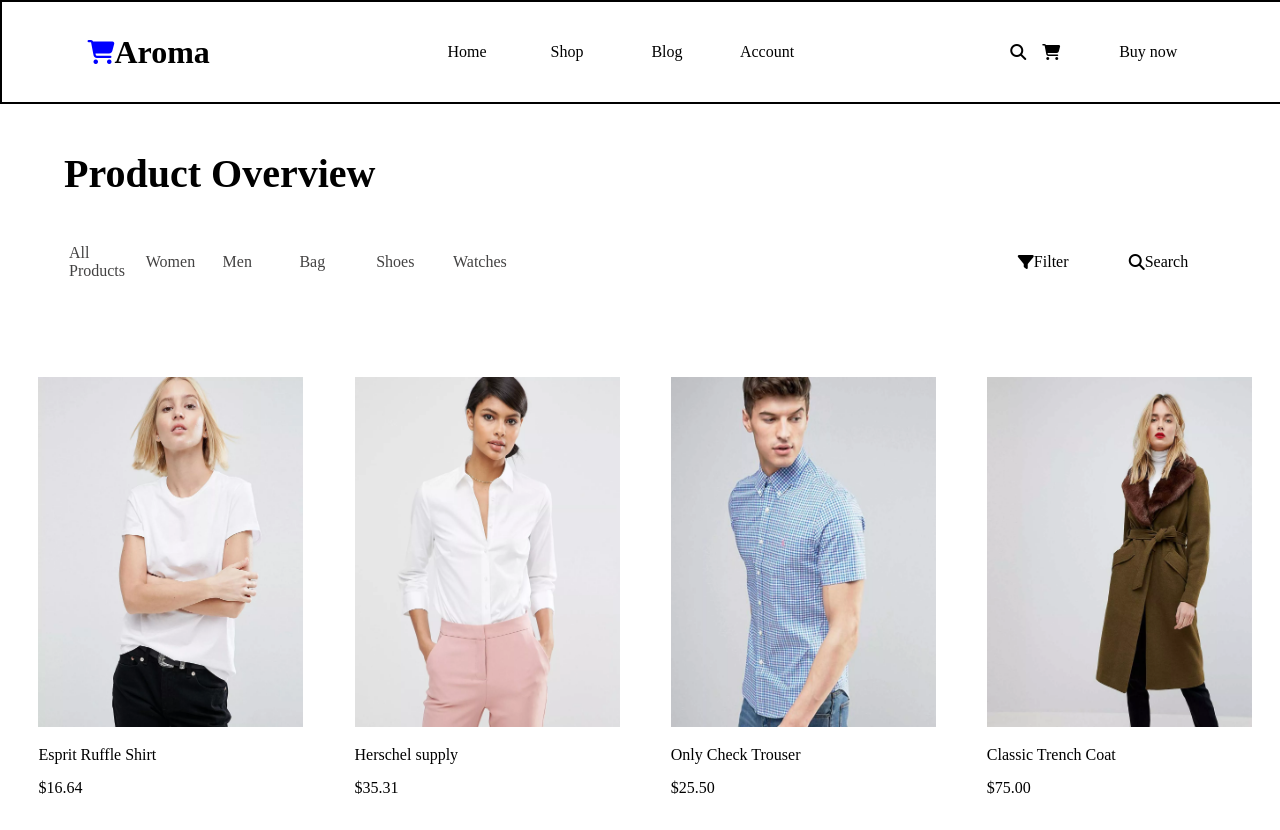
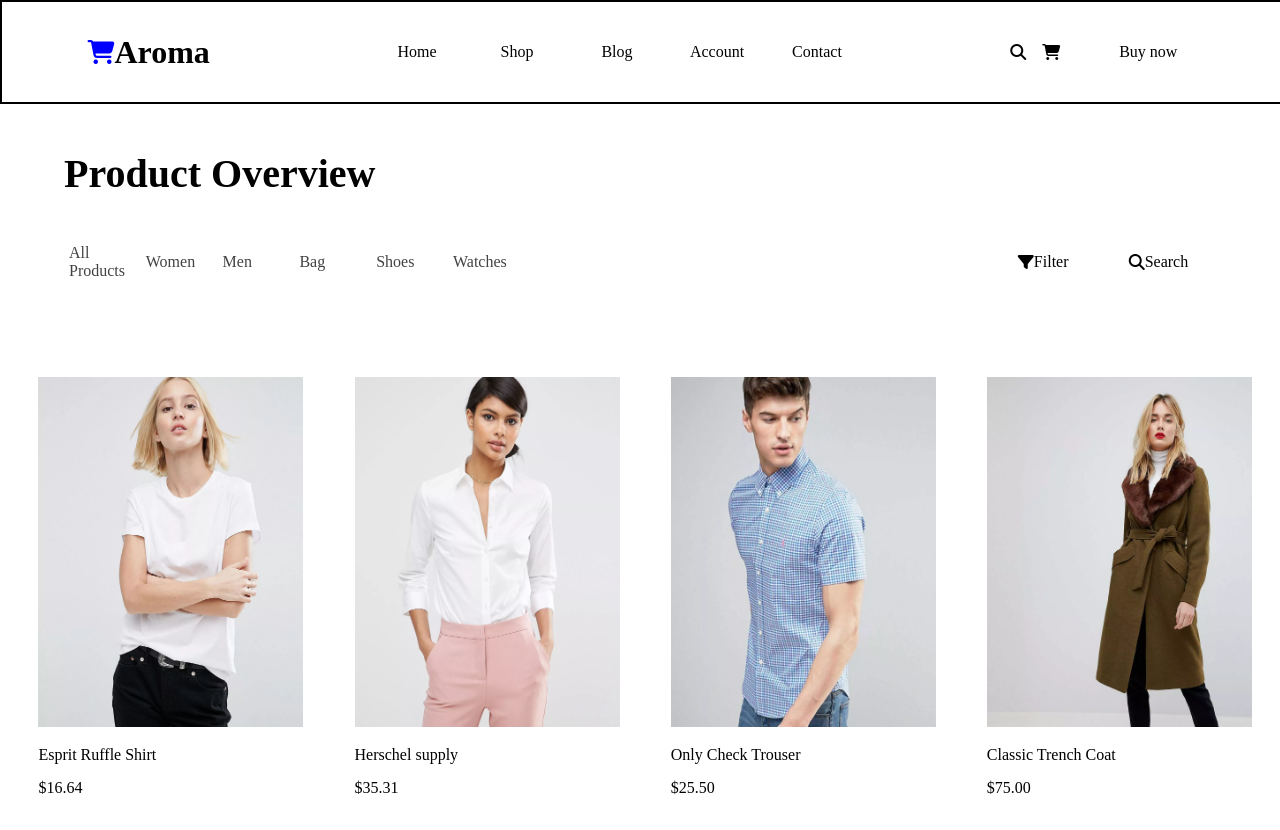
Before and after one commit to ducdaooo/cuoi-khoa-jsb48, a plain HTML site: page shop/shop.html in a window 1280 px wide. Shown: the top 830 px of the page. Drawn offline with Linux system fonts and the light colour scheme.

Commit message:
them duong dan contact

```diff
--- a/shop/shop.html
+++ b/shop/shop.html
@@ -12,7 +12,7 @@
   </head>
 
   <body>
-    <div class="header">
+   <div class="header">
       <div class="divtrongheader aroma">
         <i class="fa-solid fa-cart-shopping iconcanharoma"></i>
         <h1>Aroma</h1>
@@ -49,6 +49,11 @@
               <a href="../account/register.html" class="dieuhuong">Register</a>
             </div>
           </ul>
+        </div>
+        <div class="divchuahomeshop contact">
+          <a href="../contact/contact.html" class="cacchuhomeshop chuhome"
+            >Contact</a
+          >
         </div>
       </div>
       <div class="divtrongheader searchvamua">
```
